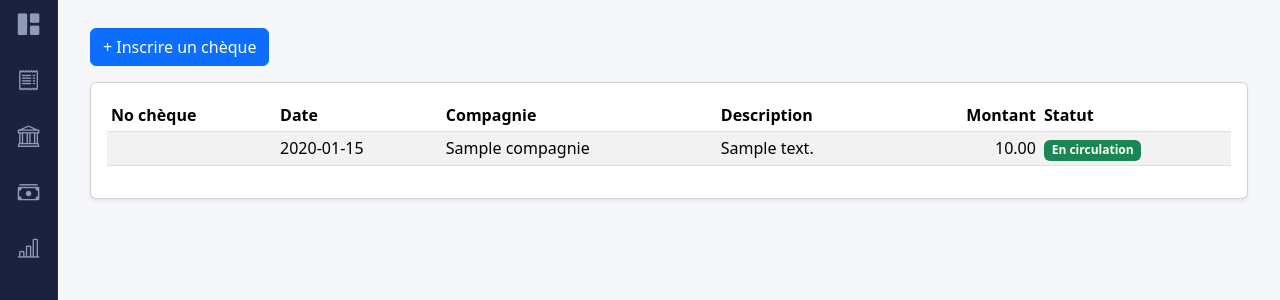
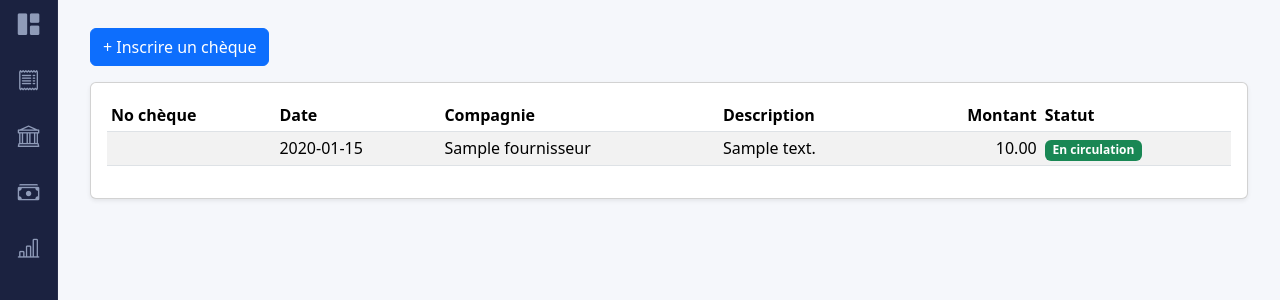
Before and after one commit to criquet1/lecarnet, a Django app: template facture/templates/cheques/index.html in a window 1280 px wide. Shown: the part 263-563 px from the top of the page. Run offline with Django 5.2, Linux system fonts and the light colour scheme; the template is opened without the code that fills it: most values are stand-ins (such as "Sample title", 1, 10 or a date in 2020); grey boxes marked "Sample" are stand-in pictures.

Commit message:
Corrige la colonne Compagnie vide dans l'onglet Chèques
Le template référençait encore cheque.compagnie, un champ retiré du
modèle Cheque lors de la refonte Compagnie -> Client/Fournisseur.
Django ignorait silencieusement le champ manquant, laissant la
colonne toujours vide. Affiche maintenant cheque.fournisseur ou
cheque.client, selon lequel est renseigné.

```diff
--- a/facture/templates/cheques/index.html
+++ b/facture/templates/cheques/index.html
@@ -32,7 +32,7 @@
                         <tr>
                             <td>{{ cheque.no_cheque }}</td>
                             <td>{{ cheque.date_emission|date:"Y-m-d" }}</td>
-                            <td>{% if cheque.compagnie %}{{ cheque.compagnie.nom }}{% endif %}</td>
+                            <td>{% if cheque.fournisseur %}{{ cheque.fournisseur.nom }}{% elif cheque.client %}{{ cheque.client.nom }}{% endif %}</td>
                             <td>{{ cheque.description }}</td>
                             <td class="text-end">{% if cheque.montant %}{{ cheque.montant|floatformat:2 }}{% endif %}</td>
                             <td>
```
